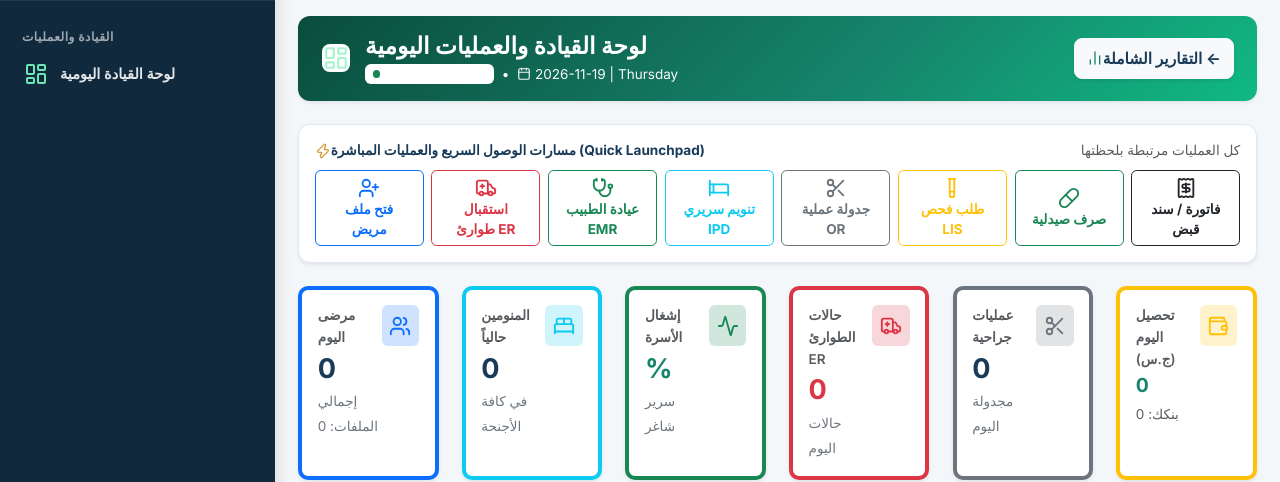
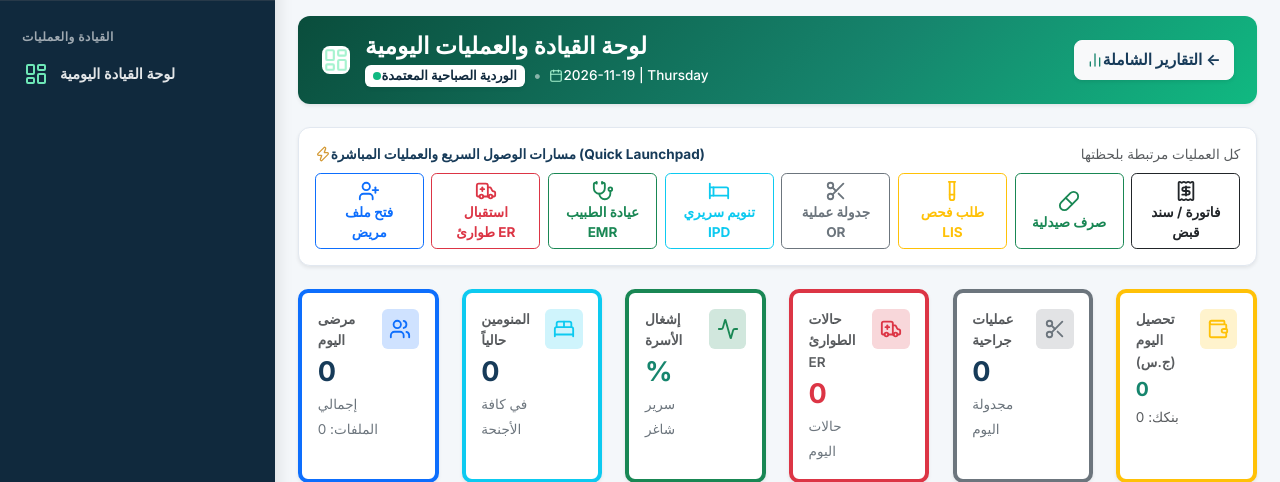
Before and after one commit to afefe60-cmyk/hospital-hms, a PHP site: the page made by resources/views/home.php in a window 1280 px wide. Shown: the part 71-553 px from the top of the page. Run offline with PHP 8.4, Linux system fonts and the light colour scheme; the template is opened without the code that fills it, so the values that code supplies are empty.

Commit message:
fix(ui): give operational shift badge pure white background with navy text for 100% contrast

```diff
--- a/resources/views/home.php
+++ b/resources/views/home.php
@@ -21,15 +21,15 @@
                         <h4 class="fw-bold mb-0 text-white d-flex align-items-center gap-2">
                             لوحة القيادة والعمليات اليومية
                         </h4>
-                        <div class="text-light opacity-90 small d-flex align-items-center gap-2 flex-wrap mt-1">
-                            <span class="badge bg-white bg-opacity-20 text-white px-2.5 py-1 border border-white border-opacity-25 d-inline-flex align-items-center gap-1.5 fw-semibold">
-                                <span class="p-1 rounded-circle bg-success d-inline-block"></span>
-                                الوردية الصباحية المعتمدة
+                        <div class="d-flex align-items-center gap-2 flex-wrap mt-1">
+                            <span class="badge bg-white px-2.5 py-1.5 shadow-sm d-inline-flex align-items-center gap-1.5 fw-bold" style="background-color: #FFFFFF !important; color: #10293D !important; border-radius: 6px; font-size: 0.84rem;">
+                                <span class="rounded-circle d-inline-block" style="background-color: #10B981 !important; width: 8px; height: 8px; flex-shrink: 0;"></span>
+                                <span>الوردية الصباحية المعتمدة</span>
                             </span>
-                            <span>&bull;</span>
-                            <span class="d-flex align-items-center gap-1">
-                                <i data-lucide="calendar" style="width: 14px; height: 14px;"></i>
-                                <?= date('Y-m-d') ?> | <?= date('l') ?>
+                            <span class="text-white-50">&bull;</span>
+                            <span class="d-flex align-items-center gap-1.5 text-white small fw-medium">
+                                <i data-lucide="calendar" style="width: 14px; height: 14px; color: #A7F3D0;"></i>
+                                <span><?= date('Y-m-d') ?> | <?= date('l') ?></span>
                             </span>
                         </div>
                     </div>
```
